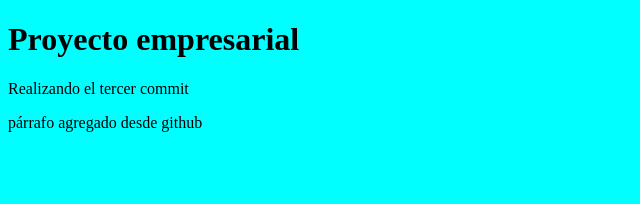
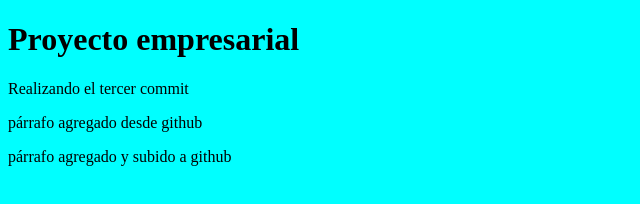
Before and after one commit to Rokie009/Rokie009.github.io, a plain HTML site: page index.html in a window 1280 px wide. Shown: the whole page, without its empty margins (0-640 px from the left). Drawn offline with Linux system fonts and the light colour scheme.

Commit message:
agregue un nuevo parrafo

```diff
--- a/index.html
+++ b/index.html
@@ -9,5 +9,6 @@
 	<h1>Proyecto empresarial</h1>
 	<p>Realizando el tercer commit</p>
 	<p>párrafo agregado desde github</p>
+	<p>párrafo agregado y subido a github</p>
 </body>
 </html>
```
